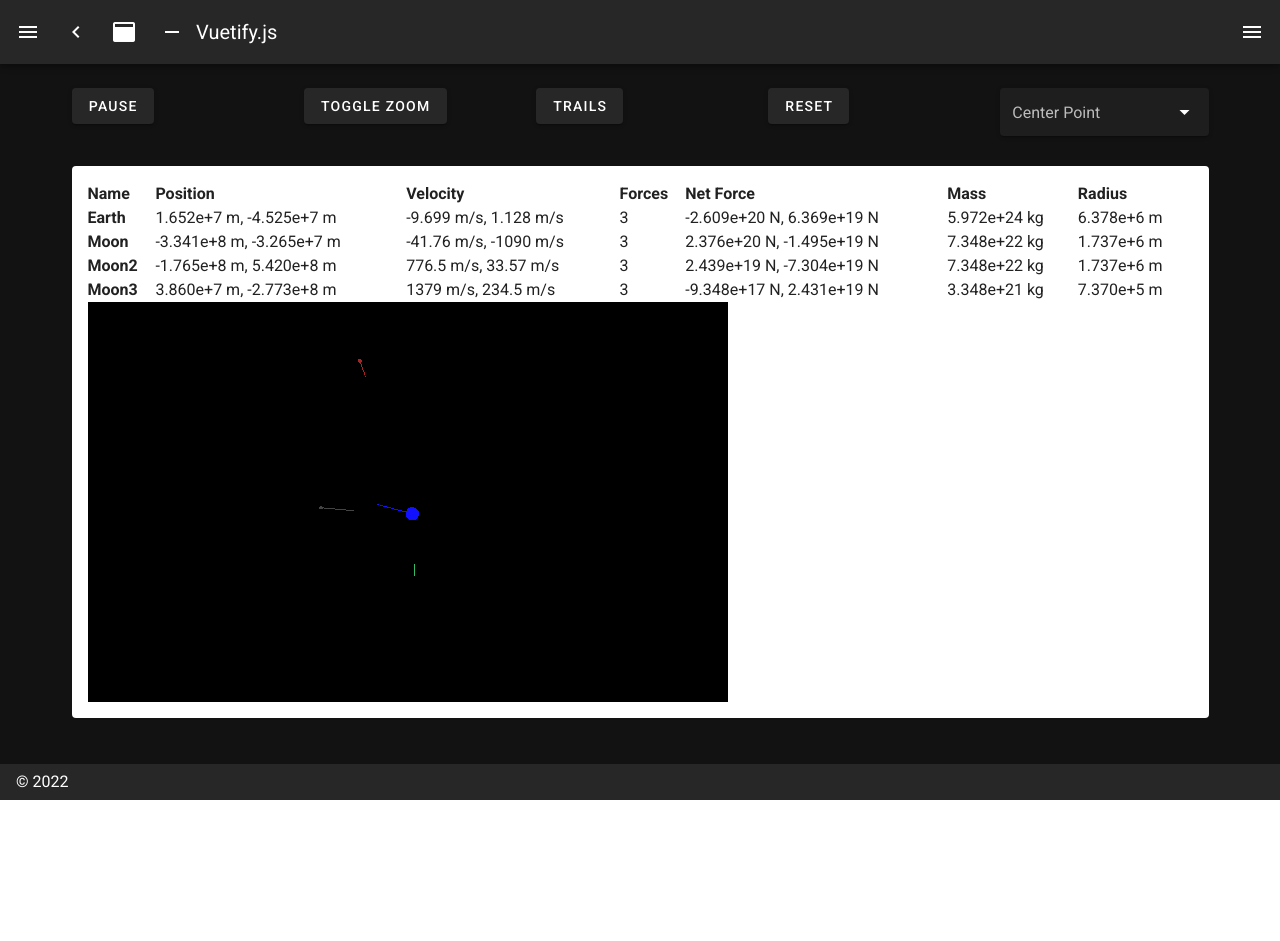
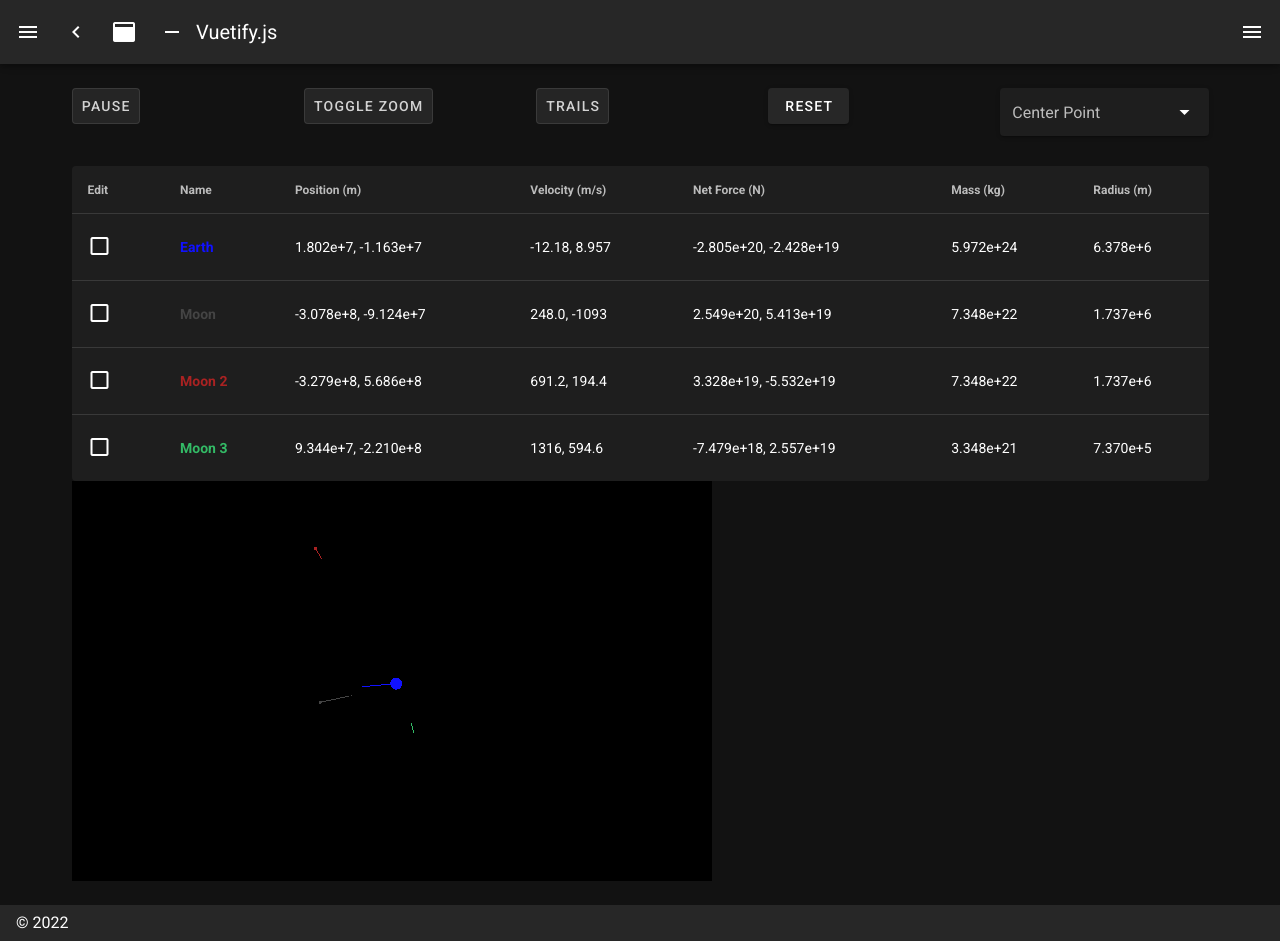
Before and after one commit to GrantErickson/Gravity, a Nuxt app: page /gravity in a window 1280 px wide. Before the commit the page ends 800 px from the top, so only its background shows below. Built offline with nearby package versions, Linux system fonts and the light colour scheme.

Commit message:
Added editing and fixed issues.

```diff
--- a/pages/gravity.vue
+++ b/pages/gravity.vue
@@ -2,16 +2,22 @@
   <v-container fluid>
     <v-row>
       <v-col>
-        <v-btn @click="pause = !pause" class="table">Pause</v-btn>
+        <v-btn-toggle dense>
+          <v-btn @click="pause = !pause">Pause</v-btn>
+        </v-btn-toggle>
       </v-col>
       <v-col>
-        <v-btn @click="zoom = !zoom" class="table">Toggle Zoom</v-btn>
+        <v-btn-toggle dense>
+          <v-btn @click="zoom = !zoom">Toggle Zoom</v-btn>
+        </v-btn-toggle>
       </v-col>
       <v-col>
-        <v-btn @click="trails = !trails" class="table">Trails</v-btn>
+        <v-btn-toggle dense>
+          <v-btn @click="trails = !trails">Trails</v-btn>
+        </v-btn-toggle>
       </v-col>
       <v-col>
-        <v-btn @click="reset" class="table">Reset</v-btn>
+        <v-btn @click="reset">Reset</v-btn>
       </v-col>
       <v-col>
         <v-select
@@ -26,44 +32,126 @@
         ></v-select>
       </v-col>
     </v-row>
-    <div class="pa-4 v-sheet theme--light rounded">
-      <div class="v-data-table theme--light">
-        <div class="v-data-table__wrapper">
-          <table>
+    <v-simple-table>
+      <template v-slot:default>
+        <thead>
           <tr>
+            <th class="text-left">Edit</th>
             <th class="text-left">Name</th>
-              <th class="text-left">Position</th>
-              <th class="text-left">Velocity</th>
-              <th class="text-left">Forces</th>
-              <th class="text-left">Net Force</th>
-              <th class="text-left">Mass</th>
-              <th class="text-left">Radius</th>
+            <th class="text-left">Position (m)</th>
+            <th class="text-left">Velocity (m/s)</th>
+            <th class="text-left">Net Force (N)</th>
+            <th class="text-left">Mass (kg)</th>
+            <th class="text-left">Radius (m)</th>
           </tr>
+        </thead>
+        <tbody>
           <tr v-for="body in bodies" v-bind:key="body.name">
-              <th class="text-left">{{ body.name }}</th>
             <td>
-                {{ body.position.x.toPrecision(4) }} m,
-                {{ body.position.y.toPrecision(4) }} m
+              <v-checkbox v-model="body.selected"></v-checkbox>
+            </td>
+            <td class="text-left" :style="{ color: '#' + body.hexColor }">
+              <span style="font-weight: bold"> {{ body.name }}</span>
             </td>
             <td>
-                {{ body.velocity.x.toPrecision(4) }} m/s,
-                {{ body.velocity.y.toPrecision(4) }} m/s
+              <span v-if="!body.selected">
+                {{ body.position.x.toPrecision(4) }},
+                {{ body.position.y.toPrecision(4) }}
+              </span>
+              <v-row v-if="body.selected">
+                <v-col>
+                  <v-text-field
+                    suffix="x in m"
+                    v-model.number="body.position.x"
+                    dense
+                  ></v-text-field>
+                  <v-text-field
+                    suffix="y in m"
+                    v-model.number="body.position.y"
+                    dense
+                  ></v-text-field>
+                </v-col>
+              </v-row>
             </td>
-              <td>{{ body.forces.length }}</td>
             <td>
-                {{ body.netForce.x.toPrecision(4) }} N,
-                {{ body.netForce.y.toPrecision(4) }} N
+              <span v-if="!body.selected">
+                {{ body.velocity.x.toPrecision(4) }},
+                {{ body.velocity.y.toPrecision(4) }}
+              </span>
+              <v-row v-if="body.selected">
+                <v-col>
+                  <v-text-field
+                    suffix="x in m/s"
+                    v-model.number="body.velocity.x"
+                    dense
+                  ></v-text-field>
+                  <v-text-field
+                    suffix="y in m/s"
+                    v-model.number="body.velocity.y"
+                    dense
+                  ></v-text-field>
+                </v-col>
+              </v-row>
             </td>
-              <td>{{ body.mass.toPrecision(4) }} kg</td>
-              <td>{{ body.radius.toPrecision(4) }} m</td>
+            <td>
+              <span v-if="true">
+                {{ body.netForce.x.toPrecision(4) }},
+                {{ body.netForce.y.toPrecision(4) }}
+              </span>
+              <v-row v-if="false">
+                <v-col>
+                  <v-text-field
+                    suffix="x in N"
+                    v-model.number="body.netForce.x"
+                    dense
+                  ></v-text-field>
+                  <v-text-field
+                    suffix="y in N"
+                    v-model.number="body.netForce.y"
+                    dense
+                  ></v-text-field>
+                </v-col>
+              </v-row>
+            </td>
+            <td>
+              <span v-if="!body.selected">
+                {{ body.mass.toPrecision(4) }}
+              </span>
+              <v-row v-if="body.selected">
+                <v-col>
+                  <v-text-field
+                    suffix="in kg"
+                    v-model.number="body.mass"
+                    dense
+                  ></v-text-field>
+                </v-col>
+              </v-row>
+            </td>
+            <td>
+              <span v-if="!body.selected">
+                {{ body.radius.toPrecision(4) }}
+              </span>
+              <v-row v-if="body.selected">
+                <v-col>
+                  <v-text-field
+                    suffix="in m"
+                    v-model.number="body.radius"
+                    dense
+                  ></v-text-field>
+                </v-col>
+              </v-row>
+            </td>
           </tr>
-          </table>
-        </div>
-      </div>
-      <div id="view">
+        </tbody>
+      </template>
+    </v-simple-table>
+    <v-row>
+      <v-col cols="12">
+        <div id="view" width="100%">
           <!-- This is where the 3d view is -->
         </div>
-    </div>
+      </v-col>
+    </v-row>
   </v-container>
 </template>
 
@@ -108,7 +196,7 @@ export default class Gravity extends Vue {
       new Body(
         "Earth",
         new Vector(0.0, 0.0),
-        new Vector(0.0, -10),
+        new Vector(0.0, 0),
         5.97219e24,
         6.378e6,
         0x1111ff
@@ -126,7 +214,7 @@ export default class Gravity extends Vue {
     );
     this.bodies.push(
       new Body(
-        "Moon2",
+        "Moon 2",
         new Vector(434399861, 0),
         new Vector(0, -1128.192),
         7.34767309e22,
@@ -136,7 +224,7 @@ export default class Gravity extends Vue {
     );
     this.bodies.push(
       new Body(
-        "Moon3",
+        "Moon 3",
         new Vector(-334399861, 0),
         new Vector(0, -978.181),
         3.34767309e21,
@@ -201,22 +289,23 @@ export default class Gravity extends Vue {
       };
     }
 
-    camera.position.z = 5;
+    camera.position.z = 4;
 
     let animate = () => {
-      this.frameNumber++;
       this.animationHook = requestAnimationFrame(animate);
-      renderer.render(scene, camera);
       if (!this.pause) {
         this.calculate();
-
-        let max = 2.5;
+        this.frameNumber++;
+      }
+      let max = 4;
       for (let body of this.bodies) {
         let sphere: Mesh = geometryMapping[body.name].sphere;
         sphere.position.x = body.position.x * this.scale;
         sphere.position.y = body.position.y * this.scale;
-          if (max < Math.abs(sphere.position.x)) max = sphere.position.x;
-          if (max < Math.abs(sphere.position.y)) max = sphere.position.y;
+        if (max < Math.abs(sphere.position.x))
+          max = Math.abs(sphere.position.x);
+        if (max < Math.abs(sphere.position.y))
+          max = Math.abs(sphere.position.y);
         //console.log(
         //  `${body.name}: ${sphere.position.x}, ${sphere.position.y}`
         //);
@@ -247,9 +336,9 @@ export default class Gravity extends Vue {
       }
 
       if (this.zoom) {
-          camera.position.z = Math.abs(max) * 2;
+        camera.position.z = max * 1.4;
       } else {
-          camera.position.z = 5;
+        camera.position.z = 4 * 1.4;
       }
       if (this.centerOnBody) {
         camera.position.x = this.centerOnBody.position.x * this.scale;
@@ -259,7 +348,8 @@ export default class Gravity extends Vue {
         camera.position.x = 0;
         camera.position.y = 0;
       }
-      }
+
+      renderer.render(scene, camera);
     };
 
     animate();
@@ -289,6 +379,7 @@ class Body {
   forces: Vector[] = [];
   netForce = new Vector(0, 0);
   color: number = 0;
+  selected: boolean = false;
 
   constructor(
     name: string,
@@ -304,6 +395,10 @@ class Body {
     this.name = name;
     this.radius = radius;
     this.color = color;
+  }
+
+  get hexColor() {
+    return this.color.toString(16);
   }
 
   addForce(body: Body) {
```
Lines whose indentation alone changed are shown as unchanged.
